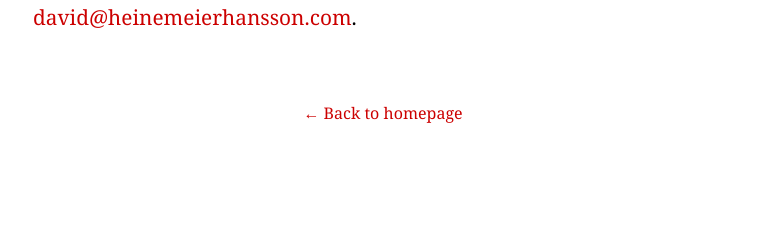
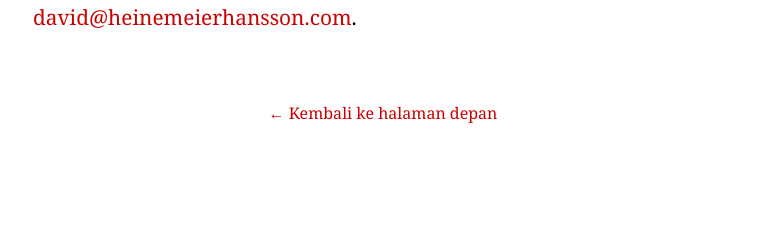
Before and after one commit to rails-id/rails-id.github.io, a Jekyll site: the page built from trademarks.html, in a window 1280 px wide. Shown: the part 931-1161 px from the top of the page, without its empty margins (257-1019 px from the left). Built offline with Jekyll 4.4.1, drawn with Linux system fonts in a browser that asks for light colours.

Commit message:
anchor for Kembali ke halaman depan

```diff
--- a/_layouts/doctrine.html
+++ b/_layouts/doctrine.html
@@ -32,7 +32,7 @@ layout: default
 
 <section>
   <p class="back">
-    <a href="/">&larr; Back to homepage</a>
+    <a href="/">&larr; Kembali ke halaman depan</a>
   </p>
 </section>
 
--- a/_layouts/page.html
+++ b/_layouts/page.html
@@ -11,6 +11,6 @@ layout: default
 
 <section>
   <p class="back">
-    <a href="/">&larr; Back to homepage</a>
+    <a href="/">&larr; Kembali ke halaman depan</a>
   </p>
 </section>
```
